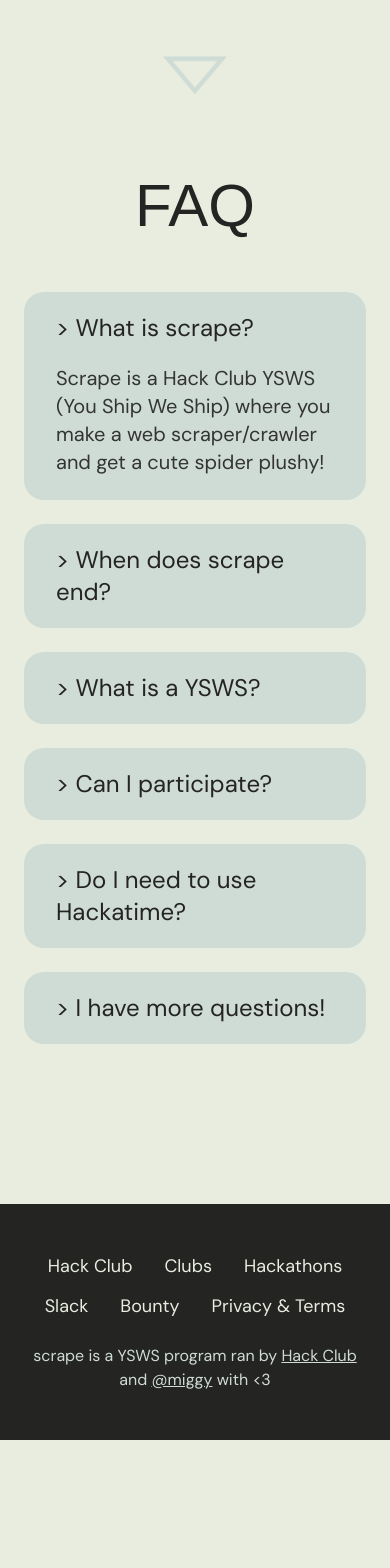
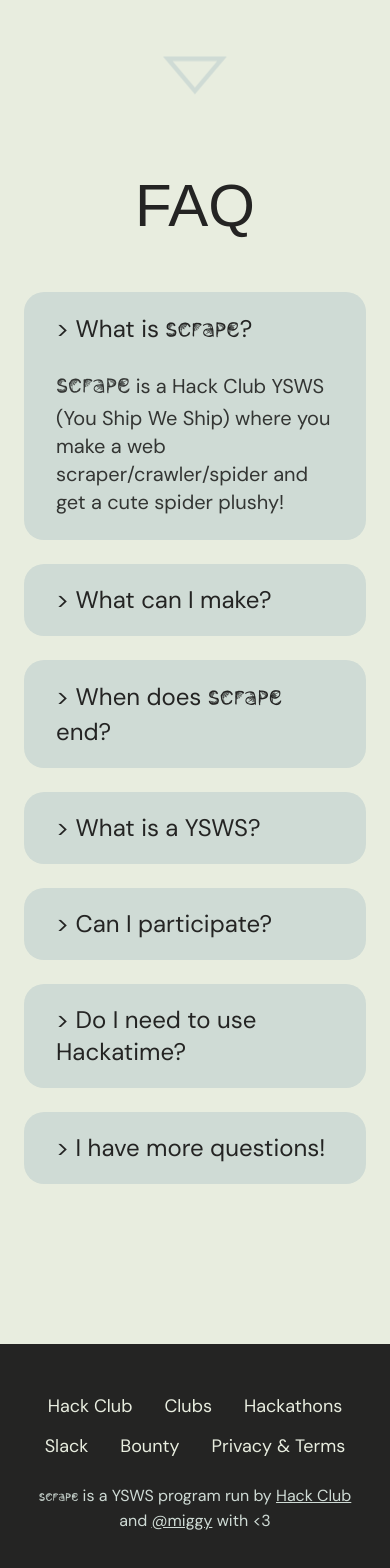
Before and after one commit to ImShyMike/scrape, a SvelteKit app: page / in a window 390 px wide. Shown: the part 708-2276 px from the top of the page. Before the commit the page ends 2148 px from the top, so only its background shows below. Built offline with nearby package versions, Linux system fonts and the light colour scheme; a web font is replaced by a local one.

Commit message:
feat: better FAQ

```diff
--- /dev/null
+++ b/src/lib/faqs.ts
@@ -0,0 +1,30 @@
+export const faqs = [
+	{
+		q: 'What is <span class="font-title text-3xl sm:text-4xl">scrape</span>?',
+		a: '<span class="font-title text-3xl sm:text-4xl">scrape</span> is a Hack Club YSWS (You Ship We Ship) where you make a web scraper/crawler/spider and get a cute spider plushy!'
+	},
+	{
+		q: 'What can I make?',
+		a: 'You can make a <a href="https://en.wikipedia.org/wiki/Web_scraping" target="_blank" rel="noopener noreferrer" class="underline">web scraper, crawler, or spider</a>! Some examples include <a href="https://github.com/xroche/httrack" target="_blank" rel="noopener noreferrer" class="underline">HTTrack</a> and <a href="https://github.com/scrapy/scrapy" target="_blank" rel="noopener noreferrer" class="underline">Scrapy</a>'
+	},
+	{
+		q: 'When does <span class="font-title text-3xl sm:text-4xl">scrape</span> end?',
+		a: '<span class="font-title text-3xl sm:text-4xl">scrape</span> is running until August 20th at 2pm EDT! <a href="https://time.cs50.io/20260820T1300-0500?title=scraper+YSWS+deadline" target="_blank" rel="noopener noreferrer" class="underline">(timezone converter)</a>'
+	},
+	{
+		q: 'What is a YSWS?',
+		a: 'A YSWS (or You Ship We Ship) is a Hack Club program where you ship (make) something and we ship (send) you something in return!'
+	},
+	{
+		q: 'Can I participate?',
+		a: 'Any teenager ages 13-18 (under 19) can participate!'
+	},
+	{
+		q: 'Do I need to use Hackatime?',
+		a: 'Using hackatime is highly recommended, but not required.'
+	},
+	{
+		q: 'I have more questions!',
+		a: 'Send them in the Slack at <a href="https://app.slack.com/client/E09V59WQY1E/C0BR3PBD61J" target="_blank" rel="noopener noreferrer" class="underline">#scrape</a>'
+	}
+];
--- a/src/routes/+page.svelte
+++ b/src/routes/+page.svelte
@@ -3,38 +3,7 @@
 	import hackClubFlag from '$lib/assets/hack-club-flag.svg';
 	import scrolldown from '$lib/assets/scrolldown.svg';
 	import cobweb from '$lib/assets/cobweb.png';
-
-	const faqs = [
-		{
-			q: 'What is scrape?',
-			a: 'Scrape is a Hack Club YSWS (You Ship We Ship) where you make a web scraper/crawler and get a cute spider plushy!'
-		},
-		{
-			q: 'When does scrape end?',
-			a: 'Scrape is running until August 20th at 2pm EDT! ',
-			link: {
-				text: '(timezone converter)',
-				href: 'https://time.cs50.io/20260820T1300-0500?title=scraper+YSWS+deadline'
-			}
-		},
-		{
-			q: 'What is a YSWS?',
-			a: 'A YSWS (or You Ship We Ship) is a Hack Club program where you ship (make) something and we ship (send) you something in return!'
-		},
-		{
-			q: 'Can I participate?',
-			a: 'Any teenager ages 13-18 (under 19) can participate!'
-		},
-		{
-			q: 'Do I need to use Hackatime?',
-			a: 'Using hackatime is highly recommended, but not required.'
-		},
-		{
-			q: 'I have more questions!',
-			a: 'Send them in the Slack at ',
-			link: { text: '#scrape', href: 'https://app.slack.com/client/E09V59WQY1E/C0BR3PBD61J' }
-		}
-	];
+	import { faqs } from '$lib/faqs';
 
 	let openIndex = $state(0);
 
@@ -95,18 +64,13 @@
 				onclick={() => toggle(i)}
 				class="w-full cursor-pointer px-8 py-5 text-left"
 			>
-				<span class="text-2xl text-ink sm:text-3xl">&gt; {faq.q}</span>
+				<!-- eslint-disable-next-line svelte/no-at-html-tags -->
+				<span class="text-2xl text-ink sm:text-3xl">&gt; {@html faq.q}</span>
 			</button>
 			{#if openIndex === i}
 				<div transition:slide={{ duration: 200 }}>
-					<p class="px-8 pb-6 text-xl text-slate sm:text-2xl">
-						{faq.a}{#if faq.link}<a
-								href={faq.link.href}
-								target="_blank"
-								rel="noopener noreferrer external"
-								class="cursor-pointer underline">{faq.link.text}</a
-							>{/if}
-					</p>
+					<!-- eslint-disable-next-line svelte/no-at-html-tags -->
+					<p class="px-8 pb-6 text-xl text-slate sm:text-2xl">{@html faq.a}</p>
 				</div>
 			{/if}
 		</div>
@@ -153,7 +117,7 @@
 		>
 	</nav>
 	<p class="text-sage">
-		scrape is a YSWS program ran by
+		<span class="font-title">scrape</span> is a YSWS program run by
 		<a
 			href="https://hackclub.com"
 			target="_blank"
```
